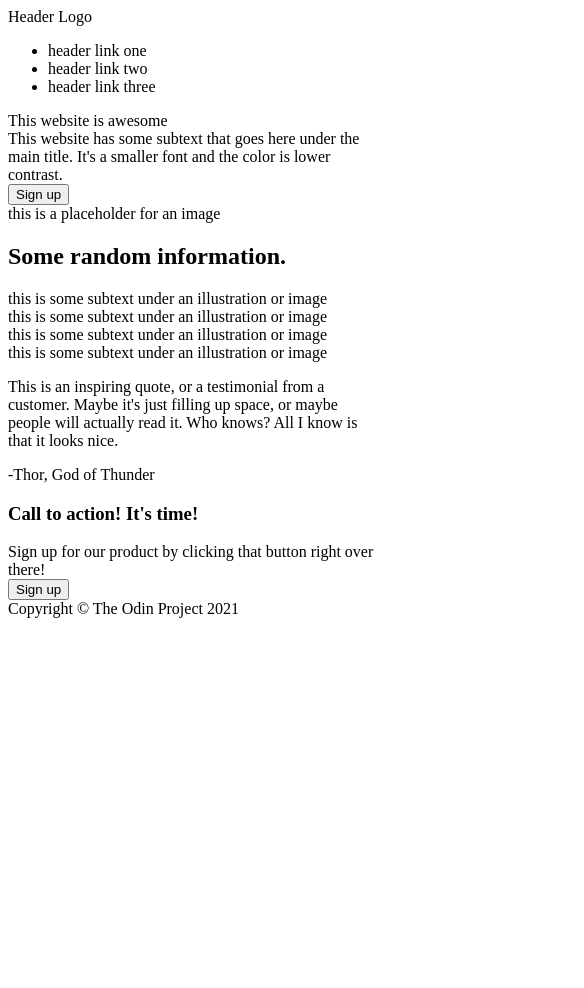
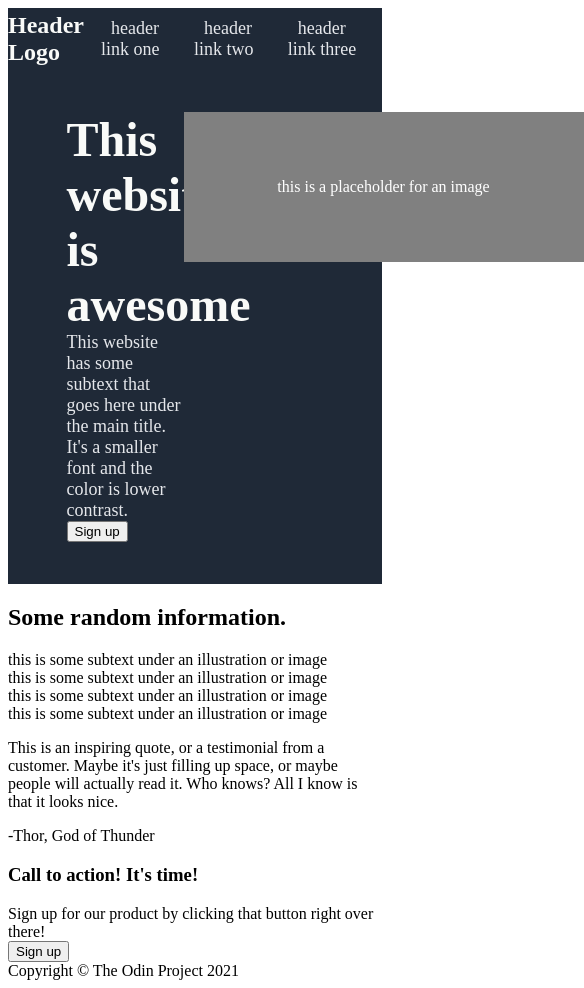
Before and after one commit to lchase36/landing_page, a plain HTML site: page index.html in a window 390 px wide. Shown: the whole page, 584 px wide, since content can reach past the window. Before the commit the page ends 844 px from the top, so only its background shows below. Drawn offline with Linux system fonts and the light colour scheme.

Commit message:
Format header and title
Utilize responsive formatting to align header row. Place static-sized
image placeholder and format the title and subtitle.

```diff
--- a/index.html
+++ b/index.html
@@ -4,26 +4,27 @@
   <meta charset="UTF-8">
   <meta http-equiv="X-UA-Compatible" content="IE=edge">
   <meta name="viewport" content="width=device-width, initial-scale=1.0">
+  <link rel="stylesheet" href="style.css">
   <title>Landing Page</title>
 </head>
 <body>
 
   <div class="header">
-    <div class="logo">Header Logo</div>
+    <h3 class="logo">Header Logo</h3>
     <ul>
-      <li><a>header link one</a></li>
-      <li><a>header link two</a></li>
-      <li><a>header link three</a></li>
+      <li><a href="">header link one</a></li>
+      <li><a href="">header link two</a></li>
+      <li><a href="">header link three</a></li>
     </ul>
   </div>
 
   <div class="statement-body">
     <div class="title-text">
-      <div class="title">This website is awesome</div>
+      <h1 class="title">This website is awesome</h1>
       <div class="subtitle">This website has some subtext that goes here under the main title. It's a smaller font and the color is lower contrast.</div>
       <button class="signup">Sign up</button>
     </div>
-    <div>this is a placeholder for an image</div>
+    <div class="title-image">this is a placeholder for an image</div>
   </div>
 
   <div class="illustrations">
--- a/style.css
+++ b/style.css
@@ -0,0 +1,74 @@
+body {
+  display: flex;
+  flex-direction: column;
+}
+
+.header {
+  display: flex;
+  justify-content: space-around;
+  color: white;
+  background: #1F2937;
+  align-items: center;
+
+}
+
+.logo {
+  font-size: 24px;
+  color: #F9FAF8;
+  padding: 0;
+  margin: 0;
+}
+
+ul {
+  list-style: none;
+  padding: 0;
+  margin: 0;
+  display: flex;
+}
+
+li {
+  padding: 10px 5px;
+  margin: 0;
+
+}
+
+.subtitle,
+a {
+  color: #E5E7EB;
+  font-size: 18px;
+}
+
+a {
+  text-decoration: none;
+  padding: 10px;
+}
+
+
+.statement-body {
+  display: flex;
+  background: #1F2937;
+  justify-content: space-around;
+  align-items: stretch;
+  padding: 5vh 15vw
+}
+
+.title-text {
+  width: 30vw;
+}
+
+.title {
+  font-size: 48px;
+  color: #F9FAF8;
+  padding: 0;
+  margin: 0;
+}
+.title-image {
+  flex-shrink: 0;
+  background: gray;
+  display: flex;
+  justify-content: center;
+  align-items: center;
+  width: 400px;
+  height: 150px;
+  color: white;
+}
```
